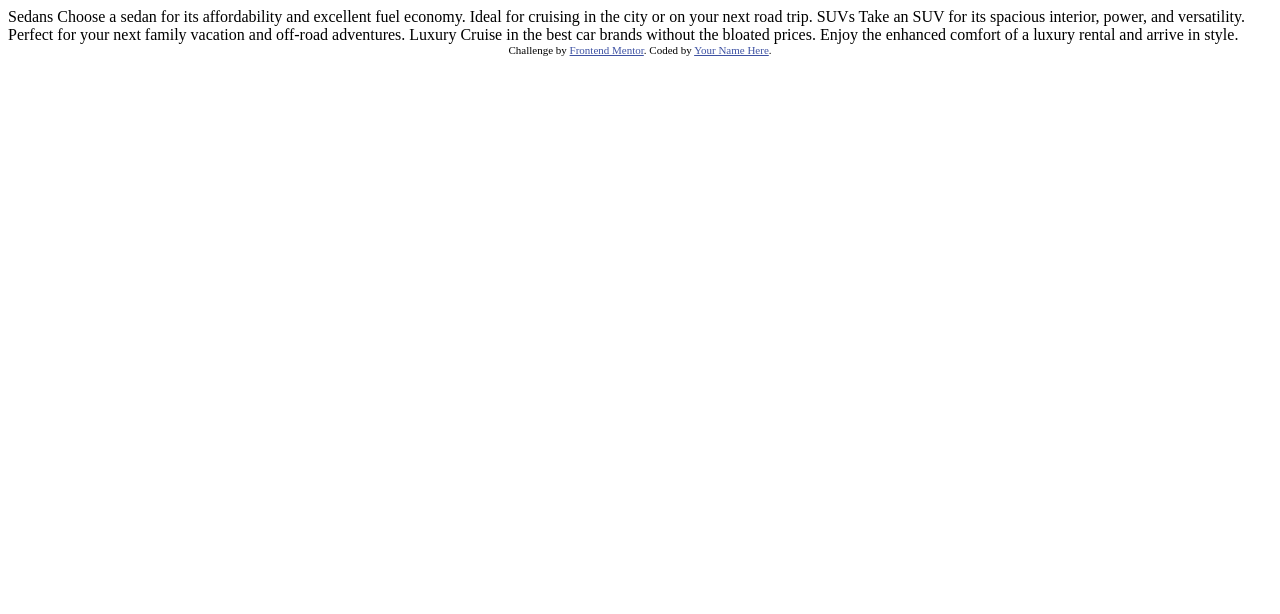
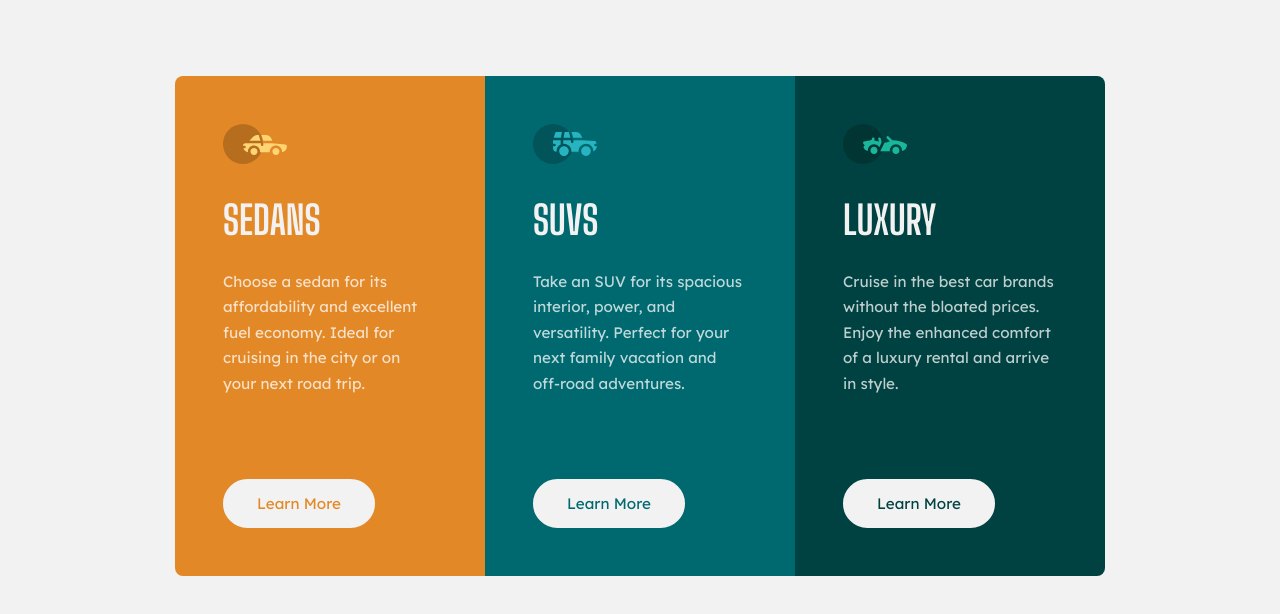
Before and after one commit to FlorianJourde/Frontend-Mentor-3-3-column-preview-card-component-main, a plain HTML site: page index.html in a window 1280 px wide. Drawn offline with Linux system fonts and the light colour scheme.

Commit message:
First try to FEM challenge

```diff
--- a/index.html
+++ b/index.html
@@ -2,35 +2,35 @@
 <html lang="en">
 <head>
   <meta charset="UTF-8">
-  <meta name="viewport" content="width=device-width, initial-scale=1.0"> <!-- displays site properly based on user's device -->
-
+  <meta name="viewport" content="width=device-width, initial-scale=1.0">
   <link rel="icon" type="image/png" sizes="32x32" href="./images/favicon-32x32.png">
-
+  <link href="https://fonts.googleapis.com/css2?family=Big+Shoulders+Display:wght@700&family=Lexend+Deca&display=swap" rel="stylesheet">
+  <link rel="stylesheet" href="style.css">
   <title>Frontend Mentor | 3-column preview card component</title>
-
-  <!-- Feel free to remove these styles or customise in your own stylesheet 👍 -->
-  <style>
-    .attribution { font-size: 11px; text-align: center; }
-    .attribution a { color: hsl(228, 45%, 44%); }
-  </style>
 </head>
 <body>
-
-  Sedans
-  Choose a sedan for its affordability and excellent fuel economy. Ideal for cruising in the city
-  or on your next road trip.
-
-  SUVs
-  Take an SUV for its spacious interior, power, and versatility. Perfect for your next family vacation
-  and off-road adventures.
-
-  Luxury
-  Cruise in the best car brands without the bloated prices. Enjoy the enhanced comfort of a luxury
-  rental and arrive in style.
-
-  <div class="attribution">
-    Challenge by <a href="https://www.frontendmentor.io?ref=challenge" target="_blank">Frontend Mentor</a>.
-    Coded by <a href="#">Your Name Here</a>.
-  </div>
+  <ul class="cards">
+    <li class="card card__sedans">
+      <div class="card__image"><img src="images/icon-sedans.svg" alt=""></div>
+      <h1 class="very-light-gray uppercase">Sedans</h1>
+      <p class="transparent-white">Choose a sedan for its affordability and excellent fuel economy. Ideal for cruising in the city
+        or on your next road trip.</p>
+      <div class="card__button"><a class="very-light-gray" href="">Learn More</a></div>
+    </li>
+    <li class="card card__suvs">
+      <div class="image"><img src="images/icon-suvs.svg" alt=""></div>
+      <h1 class="very-light-gray uppercase">SUVs</h1>
+      <p class="transparent-white">Take an SUV for its spacious interior, power, and versatility. Perfect for your next family vacation
+        and off-road adventures.</p>
+      <div class="card__button"><a class="very-light-gray" href="">Learn More</a></div>
+    </li>
+    <li class="card card__luxury">
+      <div class="card__image"><img src="images/icon-luxury.svg" alt=""></div>
+      <h1 class="very-light-gray uppercase">Luxury</h1>
+      <p class="transparent-white">Cruise in the best car brands without the bloated prices. Enjoy the enhanced comfort of a luxury
+        rental and arrive in style.</p>
+      <div class="card__button"><a class="very-light-gray" href="">Learn More</a></div>
+    </li>
+  </ul>
 </body>
 </html>
--- /dev/null
+++ b/style.scss
@@ -0,0 +1,139 @@
+$bright-orange: hsl(31, 77%, 52%);
+$dark-cyan: hsl(184, 100%, 22%);
+$very-dark-cyan: hsl(179, 100%, 13%);
+$transparent-white : hsla(0, 0%, 100%, 0.75);
+$very-light-gray: hsl(0, 0%, 95%);
+
+*, ::after, ::before {
+  box-sizing: border-box;
+  margin: 0;
+  padding: 0;
+}
+
+body {
+  background-color: $very-light-gray;
+  font-family: 'Lexend Deca', sans-serif;
+  font-size: 0.95em;
+  display: flex;
+  margin-top: 5em;
+  margin-bottom: 5em;
+}
+
+li {
+  list-style: none;
+}
+
+a {
+  text-decoration: none;
+}
+
+.uppercase {
+  text-transform: uppercase;
+}
+
+.transparent-white {
+  color: $transparent-white;
+}
+
+.very-light-gray {
+  color: $very-light-gray;
+}
+
+.cards {
+  display: flex;
+  flex-direction: column;
+  margin-left: auto;
+  margin-right: auto;
+
+  li:first-child {
+    border-radius: 8px 8px 0 0;
+  }
+
+  li:last-child {
+    border-radius: 0 0 8px 8px;
+  }
+}
+
+.card {
+  display: flex;
+  width: 330px;
+  padding: 3rem;
+  justify-content: space-between;
+  flex-direction: column;
+  text-align: left;
+
+  img {
+    display: block;
+    margin-bottom: 2rem;
+    object-fit: contain;
+  }
+
+  h1 {
+    font-family: "Big Shoulders Display", sans-serif;
+    font-size: 2.6em;
+    margin-bottom: 1.6rem;
+  }
+
+  p {
+    line-height: 1.6rem;
+    margin-bottom: 1.5rem;
+    flex-grow: 1;
+  }
+
+  a {
+    background-color: $very-light-gray;
+    padding: 0.8rem 2rem;
+    display: inline-block;
+    border-radius: 50px;
+    border: 2px solid $very-light-gray;
+    transition: 0.2s all;
+  }
+
+  a:hover {
+    color: $very-light-gray;
+    background-color: transparent;
+  }
+
+  &__sedans {
+    background-color: $bright-orange;
+
+    a {
+      color: $bright-orange
+    }
+  }
+
+  &__suvs {
+    background-color: $dark-cyan;
+
+    a {
+      color: $dark-cyan;
+    }
+  }
+
+  &__luxury {
+    background-color: $very-dark-cyan;
+
+    a {
+      color: $very-dark-cyan;
+    }
+  }
+}
+
+@media screen and (min-width: 600px) {
+  .cards {
+    flex-direction: row;
+    height: 500px;
+
+    li:first-child {
+      border-radius: 8px 0 0 8px;
+    }
+
+    li:last-child {
+      border-radius: 0 8px 8px 0;
+    }
+  }
+
+  .card {
+    width: 310px;
+  }
+}
```
Also changed, not shown: design/render.png (added), style.css (added), 3 other files.
